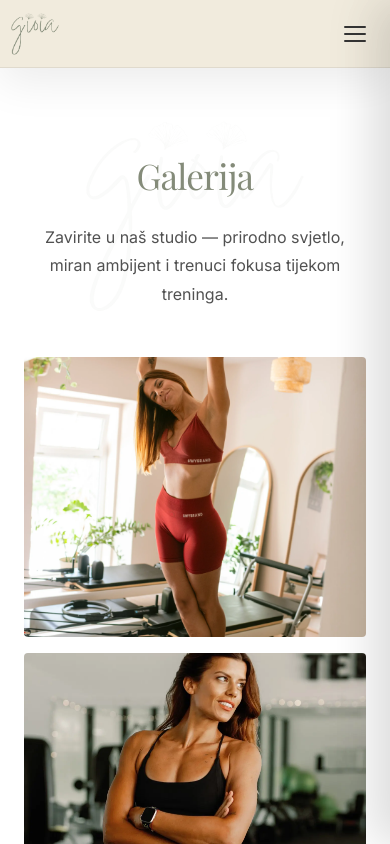
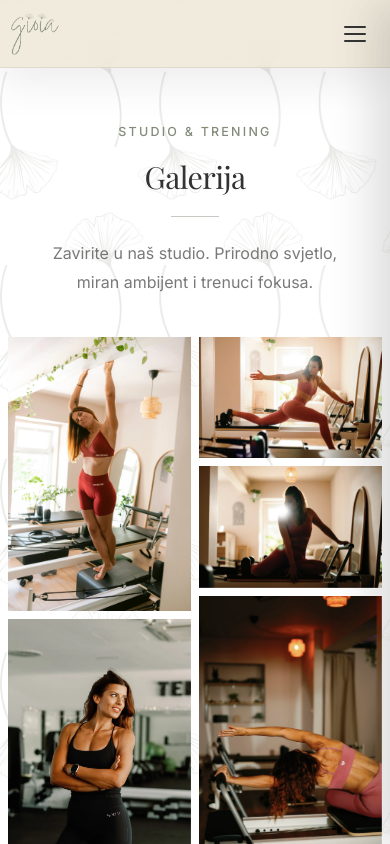
Before and after one commit to mateorumac/gioia-web, a React (Vite) app: page /en/gallery in a window 390 px wide. Shown: the top 844 px of the page. Built offline with nearby package versions, Linux system fonts and the light colour scheme.

Commit message:
gallerypage done

```diff
--- a/src/components/Footer.jsx
+++ b/src/components/Footer.jsx
@@ -155,9 +155,6 @@ function Footer() {
                 <li>
                   <Link to={`${homeBase}/cookies`}>Cookie pravila</Link>
                 </li>
-                <li>
-                  <Link to={`${homeBase}/gdpr`}>GDPR informacije</Link>
-                </li>
               </ul>
             </motion.div>
 
--- a/src/pages/GalleryPage.jsx
+++ b/src/pages/GalleryPage.jsx
@@ -1,93 +1,95 @@
 import { useState, useEffect } from "react";
+import { AnimatePresence, motion } from "framer-motion";
 import { useTranslation } from "react-i18next";
 import { allGalleryImages } from "../utils/images";
-import navLogo from "../assets/logos/nav-logo.png";
+import patternBg from "../assets/green-pattern-bg.png";
 import "../styles/Gallery.css";
+
+const modalOverlay = {
+  hidden: { opacity: 0 },
+  visible: { opacity: 1, transition: { duration: 0.3, ease: "easeOut" } },
+  exit:    { opacity: 0, transition: { duration: 0.45, ease: "easeIn" } },
+};
+
+const modalContent = {
+  hidden:  { opacity: 0, scale: 0.97, y: 12 },
+  visible: { opacity: 1, scale: 1, y: 0, transition: { duration: 0.38, ease: [0.16, 1, 0.3, 1], type: "tween" } },
+  exit:    { opacity: 0, scale: 0.97, transition: { duration: 0.32, ease: "easeIn", type: "tween" } },
+};
 
 function GalleryPage() {
   const { t } = useTranslation();
   const [selectedImage, setSelectedImage] = useState(null);
   const [currentIndex, setCurrentIndex] = useState(0);
 
-  // Open modal
   const openModal = (index) => {
     setCurrentIndex(index);
     setSelectedImage(allGalleryImages[index]);
   };
 
-  // Close modal
   const closeModal = () => {
     setSelectedImage(null);
     setCurrentIndex(0);
   };
 
-  // Navigate to previous image
   const prevImage = () => {
     const newIndex = currentIndex === 0 ? allGalleryImages.length - 1 : currentIndex - 1;
     setCurrentIndex(newIndex);
     setSelectedImage(allGalleryImages[newIndex]);
   };
 
-  // Navigate to next image
   const nextImage = () => {
     const newIndex = currentIndex === allGalleryImages.length - 1 ? 0 : currentIndex + 1;
     setCurrentIndex(newIndex);
     setSelectedImage(allGalleryImages[newIndex]);
   };
 
-  // Keyboard navigation
   useEffect(() => {
     const handleKeyDown = (e) => {
       if (!selectedImage) return;
-
-      if (e.key === "Escape") {
-        closeModal();
-      } else if (e.key === "ArrowLeft") {
-        prevImage();
-      } else if (e.key === "ArrowRight") {
-        nextImage();
-      }
+      if (e.key === "Escape") closeModal();
+      else if (e.key === "ArrowLeft") prevImage();
+      else if (e.key === "ArrowRight") nextImage();
     };
-
     window.addEventListener("keydown", handleKeyDown);
     return () => window.removeEventListener("keydown", handleKeyDown);
   }, [selectedImage, currentIndex]);
 
-  // Prevent body scroll when modal is open
   useEffect(() => {
-    if (selectedImage) {
-      document.body.style.overflow = "hidden";
-    } else {
-      document.body.style.overflow = "unset";
-    }
-    return () => {
-      document.body.style.overflow = "unset";
-    };
+    document.body.style.overflow = selectedImage ? "hidden" : "unset";
+    return () => { document.body.style.overflow = "unset"; };
   }, [selectedImage]);
 
   return (
-    <div className="gallery-page-editorial">
-      {/* Header */}
-      <div className="gallery-page-header">
-        <img src={navLogo} alt="" className="gallery-page-logo-watermark" />
-        <h1 className="gallery-page-title">{t("gallery.pageTitle", "Galerija")}</h1>
-        <p className="gallery-page-subtitle">
+    <div className="gp">
+      {/* Pattern — sits behind everything, full page height */}
+      <div className="gp__pattern" style={{ backgroundImage: `url(${patternBg})` }} />
+
+      {/* ── Intro header ── */}
+      <header className="gp__header">
+        <div className="gp__header-inner">
+          <p className="gp__eyebrow">Studio &amp; Trening</p>
+          <h1 className="gp__title">{t("gallery.pageTitle", "Galerija")}</h1>
+          <div className="gp__divider" />
+          <p className="gp__subtitle">
             {t(
               "gallery.pageSubtitle",
-            "Zavirite u naš studio — prirodno svjetlo, miran ambijent i trenuci fokusa tijekom treninga."
+              "Zavirite u naš studio. Prirodno svjetlo, miran ambijent i trenuci fokusa."
             )}
           </p>
         </div>
+      </header>
 
-      {/* Masonry Grid */}
-      <div className="gallery-page-masonry">
+      {/* ── Masonry grid (CSS columns — auto-balanced heights) ── */}
+      <div className="gp__grid">
         {allGalleryImages.map((src, index) => (
           <div
             key={index}
-            className={`gallery-page-item gallery-page-item-${(index % 12) + 1}`}
+            className="gp__item"
             onClick={() => openModal(index)}
             role="button"
             tabIndex={0}
+            aria-label={`Otvori sliku ${index + 1}`}
             onKeyDown={(e) => {
               if (e.key === "Enter" || e.key === " ") {
                 e.preventDefault();
@@ -96,54 +98,67 @@ function GalleryPage() {
             }}
           >
             <img src={src} alt={`Gioia studio ${index + 1}`} loading="lazy" />
-            <div className="gallery-page-overlay">
-              <span className="gallery-page-icon">+</span>
+            <div className="gp__item-overlay" aria-hidden="true">
+              <span className="gp__item-icon">+</span>
             </div>
           </div>
         ))}
       </div>
 
-      {/* Modal / Lightbox */}
+      {/* ── Lightbox ── */}
+      <AnimatePresence>
         {selectedImage && (
-        <div className="gallery-modal" onClick={closeModal}>
-          <button
-            className="gallery-modal-close"
+          <motion.div
+            className="gp-modal"
             onClick={closeModal}
-            aria-label="Zatvori galeriju"
+            variants={modalOverlay}
+            initial="hidden"
+            animate="visible"
+            exit="exit"
           >
-            ×
+            <button className="gp-modal__close" onClick={closeModal} aria-label="Zatvori galeriju">
+              <svg width="18" height="18" viewBox="0 0 18 18" fill="none" aria-hidden="true">
+                <line x1="1" y1="1" x2="17" y2="17" stroke="currentColor" strokeWidth="1.5" strokeLinecap="round"/>
+                <line x1="17" y1="1" x2="1" y2="17" stroke="currentColor" strokeWidth="1.5" strokeLinecap="round"/>
+              </svg>
             </button>
 
             <button
-            className="gallery-modal-prev"
-            onClick={(e) => {
-              e.stopPropagation();
-              prevImage();
-            }}
+              className="gp-modal__prev"
+              onClick={(e) => { e.stopPropagation(); prevImage(); }}
               aria-label="Prethodna slika"
             >
-            ‹
+              <svg width="10" height="18" viewBox="0 0 10 18" fill="none" aria-hidden="true">
+                <polyline points="9,1 1,9 9,17" stroke="currentColor" strokeWidth="1.5" strokeLinecap="round" strokeLinejoin="round"/>
+              </svg>
             </button>
 
             <button
-            className="gallery-modal-next"
-            onClick={(e) => {
-              e.stopPropagation();
-              nextImage();
-            }}
+              className="gp-modal__next"
+              onClick={(e) => { e.stopPropagation(); nextImage(); }}
               aria-label="Sljedeća slika"
             >
-            ›
+              <svg width="10" height="18" viewBox="0 0 10 18" fill="none" aria-hidden="true">
+                <polyline points="1,1 9,9 1,17" stroke="currentColor" strokeWidth="1.5" strokeLinecap="round" strokeLinejoin="round"/>
+              </svg>
             </button>
 
-          <div className="gallery-modal-content" onClick={(e) => e.stopPropagation()}>
+            <motion.div
+              className="gp-modal__content"
+              onClick={(e) => e.stopPropagation()}
+              variants={modalContent}
+              initial="hidden"
+              animate="visible"
+              exit="exit"
+            >
               <img src={selectedImage} alt={`Gioia studio ${currentIndex + 1}`} />
-            <div className="gallery-modal-counter">
-              {currentIndex + 1} / {allGalleryImages.length}
-            </div>
-          </div>
-        </div>
+              <p className="gp-modal__counter">
+                {String(currentIndex + 1).padStart(2, "0")} / {String(allGalleryImages.length).padStart(2, "0")}
+              </p>
+            </motion.div>
+          </motion.div>
         )}
+      </AnimatePresence>
     </div>
   );
 }
--- a/src/styles/Gallery.css
+++ b/src/styles/Gallery.css
@@ -1,439 +1,301 @@
-/* Gallery Page - Editorial Style */
-.gallery-page-editorial {
+/* ═══════════════════════════════════════════
+   GALLERY PAGE — Editorial
+   All selectors scoped under .gp
+   ═══════════════════════════════════════════ */
+
+/* ── Page shell ── */
+.gp {
   min-height: 100vh;
-  background-color: var(--color-white);
-  padding: 12rem 4rem 8rem;
+  background: var(--color-white);
   position: relative;
 }
 
-/* Header Section */
-.gallery-page-header {
-  max-width: 800px;
-  margin: 0 auto 6rem;
-  text-align: center;
-  position: relative;
+/* ── Full-page pattern (sits behind everything) ── */
+.gp__pattern {
+  position: absolute;
+  inset: 0;
+  background-repeat: repeat;
+  background-size: 1200px;
+  opacity: 0.18;
+  pointer-events: none;
+  z-index: 0;
+  -webkit-mask-image: linear-gradient(to bottom, black 55%, transparent 92%);
+  mask-image: linear-gradient(to bottom, black 55%, transparent 92%);
 }
 
-.gallery-page-logo-watermark {
-  position: absolute;
-  top: -4rem;
-  left: 50%;
-  transform: translateX(-50%);
-  width: 400px;
-  opacity: 0.06;
-  pointer-events: none;
-  z-index: 0;
-}
-
-.gallery-page-title {
-  font-family: var(--font-playfair);
-  font-size: clamp(2.5rem, 5vw, 4rem);
-  font-weight: 400;
-  letter-spacing: -0.02em;
-  margin-bottom: 1.5rem;
-  color: var(--color-sage);
+/* ── Header ── */
+.gp__header {
+  padding: 9rem 2rem 3.5rem;
+  text-align: center;
   position: relative;
   z-index: 1;
 }
 
-.gallery-page-subtitle {
+.gp__header-inner {
+  max-width: 1500px;
+  margin: 0 auto;
+  padding: 0 4rem;
+}
+
+.gp__eyebrow {
   font-family: var(--font-inter);
-  font-size: 1.1rem;
+  font-size: 0.78rem;
+  font-weight: 500;
+  letter-spacing: 0.18em;
+  text-transform: uppercase;
+  color: var(--color-sage);
+  margin-bottom: 1rem;
+}
+
+.gp__title {
+  font-family: var(--font-playfair);
+  font-size: clamp(2rem, 4vw, 3rem);
+  font-weight: 400;
+  letter-spacing: -0.02em;
+  color: var(--color-text);
+  margin-bottom: 1.4rem;
+  line-height: 1.1;
+}
+
+.gp__divider {
+  width: 48px;
+  height: 1px;
+  background: var(--color-sage);
+  opacity: 0.45;
+  margin: 0 auto 1.4rem;
+}
+
+.gp__subtitle {
+  font-family: var(--font-inter);
+  font-size: 1rem;
   line-height: 1.8;
   color: var(--color-text);
-  opacity: 0.85;
+  opacity: 0.65;
+  max-width: 520px;
+  margin: 0 auto;
+}
+
+/* ── Masonry grid — CSS columns (browser balances heights) ── */
+.gp__grid {
+  column-count: 4;
+  column-gap: 10px;
+  max-width: 1500px;
+  margin: 0 auto;
+  padding: 10px 10px 60px;
   position: relative;
   z-index: 1;
 }
 
-/* Masonry Grid */
-.gallery-page-masonry {
-  max-width: 1400px;
-  margin: 0 auto;
-  display: grid;
-  grid-template-columns: repeat(4, 1fr);
-  grid-auto-rows: 240px;
-  gap: 1.5rem;
+.gp__item {
+  break-inside: avoid;
+  margin-bottom: 10px;
+  position: relative;
+  overflow: hidden;
+  cursor: pointer;
+  display: block;
+  clip-path: inset(0);
 }
 
-.gallery-page-item {
-  position: relative;
-  overflow: hidden;
-  border-radius: 4px;
-  cursor: pointer;
-  background-color: var(--color-beige);
-  transition: transform 0.3s ease, box-shadow 0.3s ease;
+.gp__item img {
+  width: 100%;
+  height: auto;
+  display: block;
+  transition: transform 0.65s ease;
+  will-change: transform;
 }
 
-.gallery-page-item:hover {
-  transform: translateY(-4px);
-  box-shadow: 0 20px 60px rgba(0, 0, 0, 0.15);
-  z-index: 2;
+.gp__item:hover img {
+  transform: scale(1.02);
 }
 
-.gallery-page-item img {
-  width: 100%;
-  height: 100%;
-  object-fit: cover;
-  transition: transform 0.6s ease;
-}
-
-.gallery-page-item:hover img {
-  transform: scale(1.08);
-}
-
-/* Overlay on hover */
-.gallery-page-overlay {
+/* Hover overlay */
+.gp__item-overlay {
   position: absolute;
   inset: 0;
-  background-color: rgba(132, 139, 121, 0.8);
+  background: rgba(51, 51, 51, 0.28);
   display: flex;
   align-items: center;
   justify-content: center;
   opacity: 0;
-  transition: opacity 0.3s ease;
+  transition: opacity 0.4s ease;
 }
 
-.gallery-page-item:hover .gallery-page-overlay {
+.gp__item:hover .gp__item-overlay {
   opacity: 1;
 }
 
-.gallery-page-icon {
+.gp__item-icon {
   color: var(--color-white);
-  font-size: 3rem;
+  font-size: 2.2rem;
   font-weight: 300;
+  font-family: var(--font-inter);
+  line-height: 1;
+  opacity: 0.9;
 }
 
-/* Masonry Grid Item Sizes - Create varied layout */
-.gallery-page-item-1 {
-  grid-column: span 2;
-  grid-row: span 2;
-}
-
-.gallery-page-item-2 {
-  grid-column: span 1;
-  grid-row: span 1;
-}
-
-.gallery-page-item-3 {
-  grid-column: span 1;
-  grid-row: span 2;
-}
-
-.gallery-page-item-4 {
-  grid-column: span 2;
-  grid-row: span 1;
-}
-
-.gallery-page-item-5 {
-  grid-column: span 1;
-  grid-row: span 1;
-}
-
-.gallery-page-item-6 {
-  grid-column: span 1;
-  grid-row: span 2;
-}
-
-.gallery-page-item-7 {
-  grid-column: span 2;
-  grid-row: span 2;
-}
-
-.gallery-page-item-8 {
-  grid-column: span 1;
-  grid-row: span 1;
-}
-
-.gallery-page-item-9 {
-  grid-column: span 1;
-  grid-row: span 1;
-}
-
-.gallery-page-item-10 {
-  grid-column: span 2;
-  grid-row: span 1;
-}
-
-.gallery-page-item-11 {
-  grid-column: span 1;
-  grid-row: span 2;
-}
-
-.gallery-page-item-12 {
-  grid-column: span 1;
-  grid-row: span 1;
-}
-
-/* Modal / Lightbox */
-.gallery-modal {
+/* ── Lightbox ── */
+.gp-modal {
   position: fixed;
   inset: 0;
-  background-color: rgba(0, 0, 0, 0.95);
+  background: rgba(10, 10, 10, 0.96);
   display: flex;
   align-items: center;
   justify-content: center;
   z-index: 9999;
-  animation: fadeIn 0.3s ease;
   padding: 2rem;
 }
 
-@keyframes fadeIn {
-  from {
-    opacity: 0;
-  }
-  to {
-    opacity: 1;
-  }
-}
-
-.gallery-modal-content {
+.gp-modal__content {
   position: relative;
   max-width: 90vw;
   max-height: 90vh;
   display: flex;
   flex-direction: column;
   align-items: center;
-  animation: slideUp 0.4s ease;
 }
 
-@keyframes slideUp {
-  from {
-    opacity: 0;
-    transform: translateY(20px);
-  }
-  to {
-    opacity: 1;
-    transform: translateY(0);
-  }
+.gp-modal__content img {
+  max-width: 100%;
+  max-height: 84vh;
+  object-fit: contain;
+  border-radius: 2px;
 }
 
-.gallery-modal-content img {
-  max-width: 100%;
-  max-height: 85vh;
-  object-fit: contain;
-  border-radius: 4px;
-  box-shadow: 0 30px 80px rgba(0, 0, 0, 0.5);
+.gp-modal__counter {
+  margin-top: 1.25rem;
+  font-family: var(--font-inter);
+  font-size: 0.72rem;
+  letter-spacing: 0.2em;
+  color: rgba(255, 255, 255, 0.38);
 }
 
-.gallery-modal-counter {
-  margin-top: 1.5rem;
-  font-family: var(--font-inter);
-  font-size: 1rem;
-  color: var(--color-white);
-  opacity: 0.8;
+/* Controls — close button */
+.gp-modal__close {
+  position: absolute;
+  top: 1.75rem;
+  right: 1.75rem;
+  background: none;
+  border: none;
+  color: rgba(255, 255, 255, 0.6);
+  cursor: pointer;
+  padding: 0.5rem;
+  z-index: 10000;
+  transition: color 0.2s ease;
+  display: flex;
+  align-items: center;
+  justify-content: center;
 }
 
-/* Modal Controls */
-.gallery-modal-close {
-  position: absolute;
-  top: 2rem;
-  right: 2rem;
-  background: none;
-  border: none;
+.gp-modal__close:hover {
   color: var(--color-white);
-  font-size: 3.5rem;
-  line-height: 1;
-  cursor: pointer;
-  padding: 0.5rem 1rem;
-  z-index: 10000;
-  transition: transform 0.2s ease, opacity 0.2s ease;
-  font-weight: 300;
 }
 
-.gallery-modal-close:hover {
-  transform: scale(1.1);
-  opacity: 1;
-}
-
-.gallery-modal-prev,
-.gallery-modal-next {
+/* Controls — flat prev/next arrows */
+.gp-modal__prev,
+.gp-modal__next {
   position: absolute;
   top: 50%;
   transform: translateY(-50%);
-  background-color: rgba(255, 255, 255, 0.1);
-  backdrop-filter: blur(10px);
-  border: 1px solid rgba(255, 255, 255, 0.2);
-  border-radius: 50%;
-  color: var(--color-white);
-  font-size: 3rem;
-  width: 60px;
-  height: 60px;
+  background: none;
+  border: none;
+  color: rgba(255, 255, 255, 0.55);
+  width: 52px;
+  height: 88px;
   display: flex;
   align-items: center;
   justify-content: center;
   cursor: pointer;
-  transition: all 0.3s ease;
+  transition: color 0.2s ease;
   z-index: 10000;
   padding: 0;
-  line-height: 1;
-  font-weight: 300;
 }
 
-.gallery-modal-prev:hover,
-.gallery-modal-next:hover {
-  background-color: rgba(132, 139, 121, 0.9);
-  border-color: var(--color-sage);
-  transform: translateY(-50%) scale(1.1);
+.gp-modal__prev:hover,
+.gp-modal__next:hover {
+  color: var(--color-white);
 }
 
-.gallery-modal-prev {
-  left: 2rem;
-}
+.gp-modal__prev { left: 1.5rem; }
+.gp-modal__next { right: 1.5rem; }
 
-.gallery-modal-next {
-  right: 2rem;
-}
-
-/* Responsive */
+/* ── Responsive ── */
 @media (max-width: 1200px) {
-  .gallery-page-editorial {
-    padding: 10rem 3rem 6rem;
+  .gp__grid {
+    column-count: 3;
   }
 
-  .gallery-page-masonry {
-    grid-template-columns: repeat(3, 1fr);
-    grid-auto-rows: 220px;
-    gap: 1.25rem;
+  .gp__header {
+    padding: 8.5rem 2rem 3rem;
   }
 
-  .gallery-page-header {
-    margin-bottom: 5rem;
-  }
-
-  .gallery-page-logo-watermark {
-    width: 320px;
+  .gp__header-inner {
+    padding: 0 2rem;
   }
 }
 
-@media (max-width: 900px) {
-  .gallery-page-editorial {
-    padding: 9rem 2rem 5rem;
+@media (max-width: 768px) {
+  .gp__grid {
+    column-count: 2;
+    column-gap: 8px;
+    padding: 8px 8px 48px;
   }
 
-  .gallery-page-masonry {
-    grid-template-columns: repeat(2, 1fr);
-    grid-auto-rows: 200px;
-    gap: 1rem;
+  .gp__item {
+    margin-bottom: 8px;
   }
 
-  .gallery-page-header {
-    margin-bottom: 4rem;
+  .gp__header {
+    padding: 7.5rem 1.5rem 2.5rem;
   }
 
-  .gallery-page-logo-watermark {
-    width: 280px;
-    top: -3rem;
+  .gp__header-inner {
+    padding: 0 1rem;
   }
 
-  .gallery-modal {
+  .gp-modal {
     padding: 1rem;
   }
 
-  .gallery-modal-prev,
-  .gallery-modal-next {
-    width: 50px;
-    height: 50px;
-    font-size: 2.5rem;
+  .gp-modal__prev,
+  .gp-modal__next {
+    width: 40px;
+    height: 68px;
   }
 
-  .gallery-modal-prev {
-    left: 1rem;
-  }
+  .gp-modal__prev { left: 0.5rem; }
+  .gp-modal__next { right: 0.5rem; }
 
-  .gallery-modal-next {
+  .gp-modal__close {
+    top: 1rem;
     right: 1rem;
-  }
-
-  .gallery-modal-close {
-    top: 1.5rem;
-    right: 1.5rem;
-    font-size: 3rem;
   }
 }
 
-@media (max-width: 600px) {
-  .gallery-page-editorial {
-    padding: 8rem 1.5rem 4rem;
+@media (max-width: 480px) {
+  .gp__header {
+    padding: 7rem 1.25rem 2rem;
   }
 
-  .gallery-page-title {
-    font-size: 2.2rem;
+  .gp__title {
+    font-size: 1.9rem;
   }
 
-  .gallery-page-subtitle {
-    font-size: 1rem;
-  }
-
-  .gallery-page-masonry {
-    grid-template-columns: 1fr;
-    grid-auto-rows: 280px;
-    gap: 1rem;
-  }
-
-  /* All items same size on mobile */
-  .gallery-page-item-1,
-  .gallery-page-item-2,
-  .gallery-page-item-3,
-  .gallery-page-item-4,
-  .gallery-page-item-5,
-  .gallery-page-item-6,
-  .gallery-page-item-7,
-  .gallery-page-item-8,
-  .gallery-page-item-9,
-  .gallery-page-item-10,
-  .gallery-page-item-11,
-  .gallery-page-item-12 {
-    grid-column: span 1;
-    grid-row: span 1;
-  }
-
-  .gallery-page-header {
-    margin-bottom: 3rem;
-  }
-
-  .gallery-page-logo-watermark {
-    width: 220px;
-    top: -2rem;
-    opacity: 0.04;
-  }
-
-  .gallery-modal {
+  .gp-modal {
     padding: 0.5rem;
   }
 
-  .gallery-modal-content {
-    max-width: 95vw;
-    max-height: 95vh;
+  .gp-modal__content img {
+    max-height: 78vh;
   }
 
-  .gallery-modal-content img {
-    max-height: 80vh;
+  .gp-modal__prev,
+  .gp-modal__next {
+    width: 36px;
+    height: 60px;
   }
 
-  .gallery-modal-prev,
-  .gallery-modal-next {
-    width: 44px;
-    height: 44px;
-    font-size: 2rem;
-  }
-
-  .gallery-modal-prev {
-    left: 0.5rem;
-  }
-
-  .gallery-modal-next {
-    right: 0.5rem;
-  }
-
-  .gallery-modal-close {
-    top: 1rem;
-    right: 1rem;
-    font-size: 2.5rem;
-  }
-
-  .gallery-modal-counter {
-    font-size: 0.9rem;
+  .gp-modal__counter {
+    font-size: 0.68rem;
     margin-top: 1rem;
   }
 }
```
Lines whose indentation alone changed are shown as unchanged.
